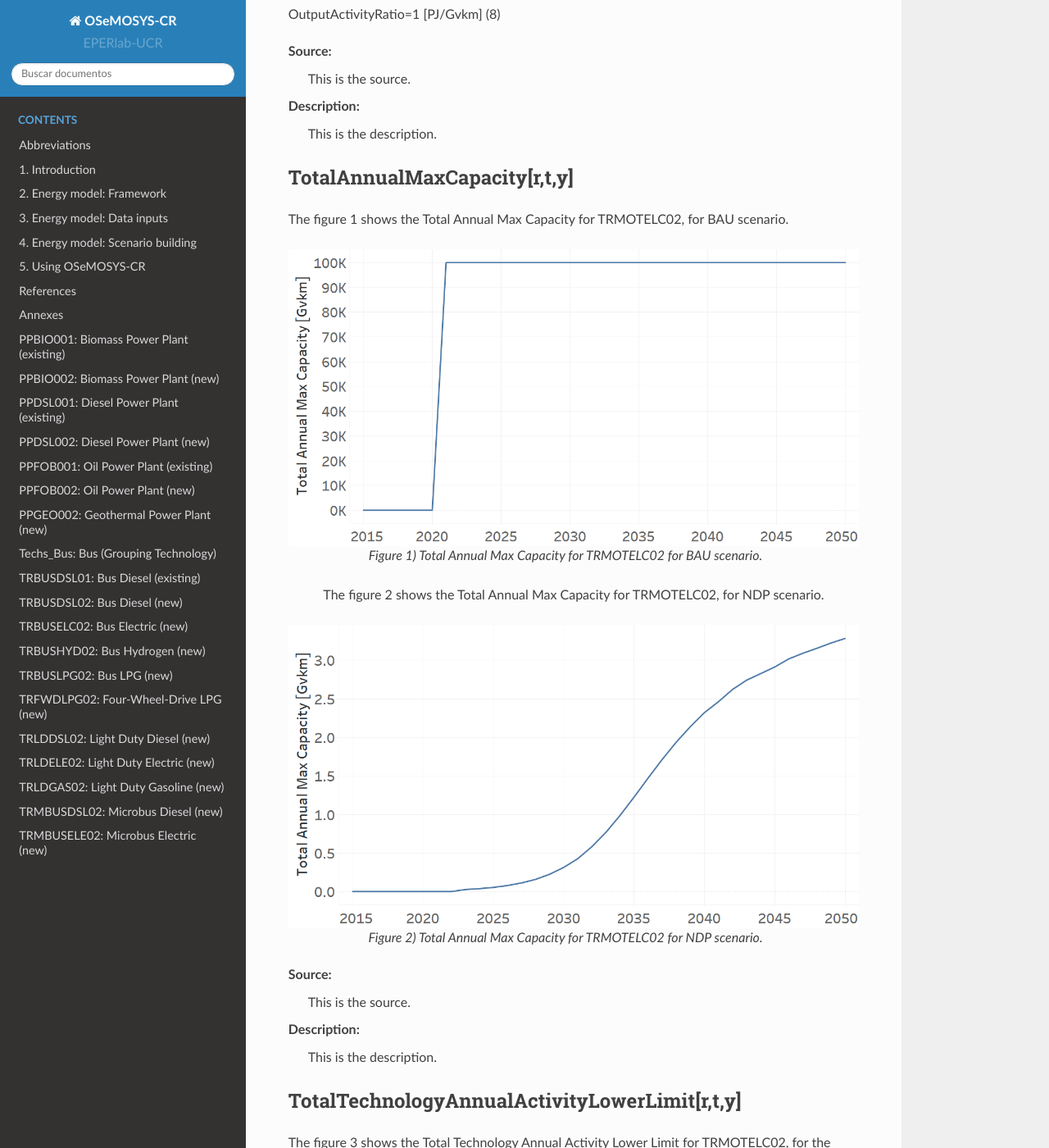
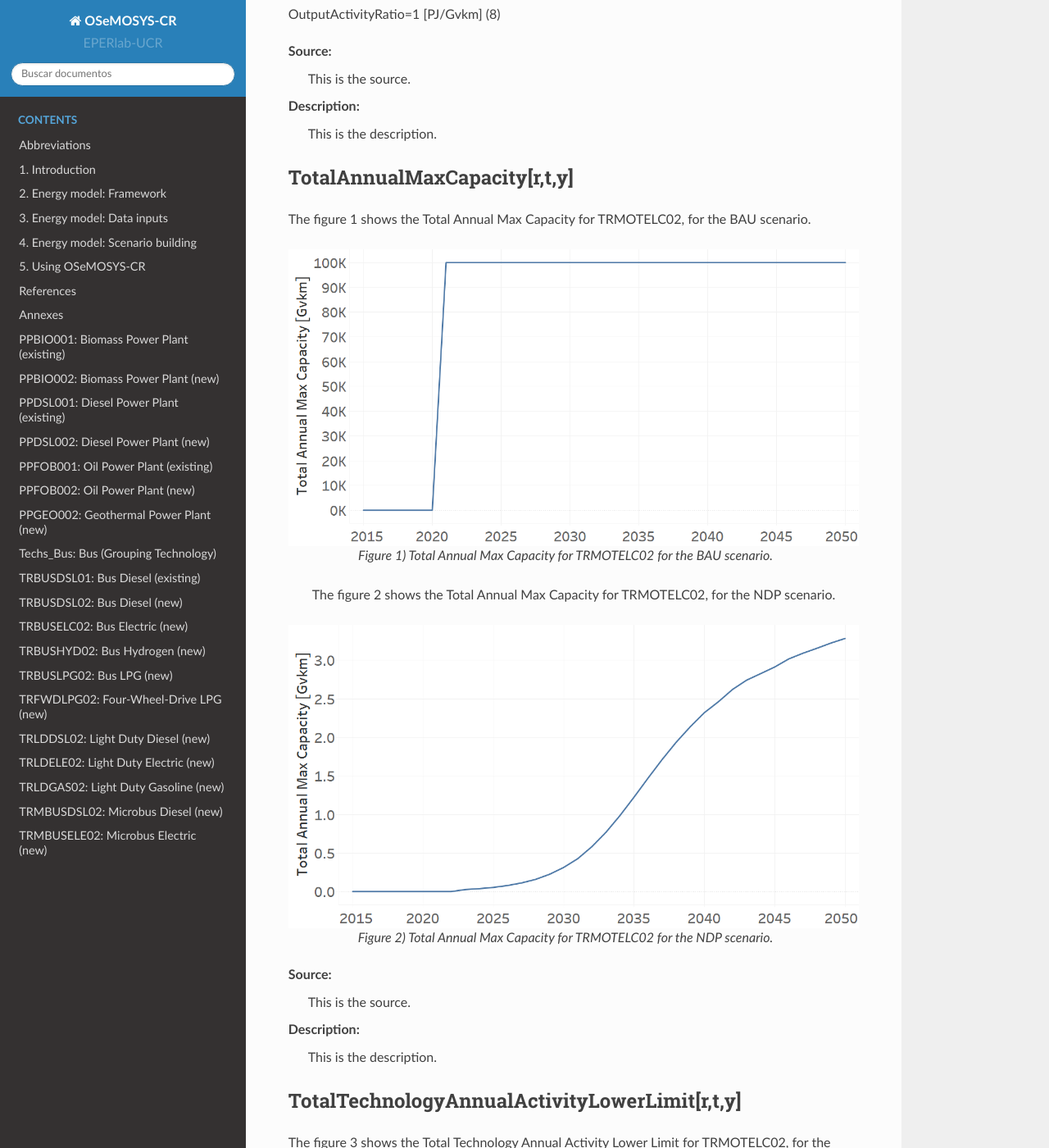
Before and after one commit to EPERLab/OSeMOSYS-CR, a Sphinx documentation site: the page built from docs/fichas/62_TRMOTELC02.rst, in a window 1280 px wide and 1400 px high, scrolled down 3328 px. Shown: the whole window at 82% size. Built offline with Sphinx 7.4.7 and the Read the Docs theme 2.0.0, drawn with Linux system fonts in a browser that asks for light colours; formulas are drawn with MathJax 3; some of the changed text lies outside the part shown.

Commit message:
Update 62_TRMOTELC02.rst

```diff
--- a/docs/fichas/62_TRMOTELC02.rst
+++ b/docs/fichas/62_TRMOTELC02.rst
@@ -136,21 +136,21 @@ Description:
 
 TotalAnnualMaxCapacity[r,t,y]
 +++++++++
-The figure 1 shows the Total Annual Max Capacity for TRMOTELC02, for BAU scenario.
+The figure 1 shows the Total Annual Max Capacity for TRMOTELC02, for the BAU scenario.
 
 .. figure:: img/TRMOTELC02_TotalAnnualMaxCapacity_BAU.png
    :align:   center
    :width:   700 px
 
-   *Figure 1) Total Annual Max Capacity for TRMOTELC02 for BAU scenario.*
+   *Figure 1) Total Annual Max Capacity for TRMOTELC02 for the BAU scenario.*
 
-   The figure 2 shows the Total Annual Max Capacity for TRMOTELC02, for NDP scenario.
+   The figure 2 shows the Total Annual Max Capacity for TRMOTELC02, for the NDP scenario.
 
 .. figure:: img/TRMOTELC02_TotalAnnualMaxCapacity_NDP.png
    :align:   center
    :width:   700 px
 
-   *Figure 2) Total Annual Max Capacity for TRMOTELC02 for NDP scenario.*
+   *Figure 2) Total Annual Max Capacity for TRMOTELC02 for the NDP scenario.*
 
 Source:
    This is the source.
@@ -167,7 +167,7 @@ The figure 3 shows the Total Technology Annual Activity Lower Limit for TRMOTELC
    :align:   center
    :width:   700 px
 
-   *Figure 3) Total Technology Annual Activity Lower Limit for TRMOTELC02 for NDP scenario.*
+   *Figure 3) Total Technology Annual Activity Lower Limit for TRMOTELC02 for the NDP scenario.*
 
 Source:
    This is the source.
```
